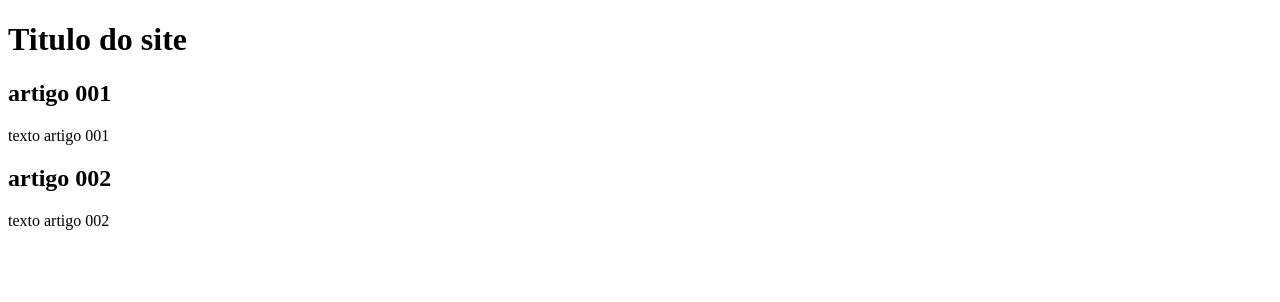
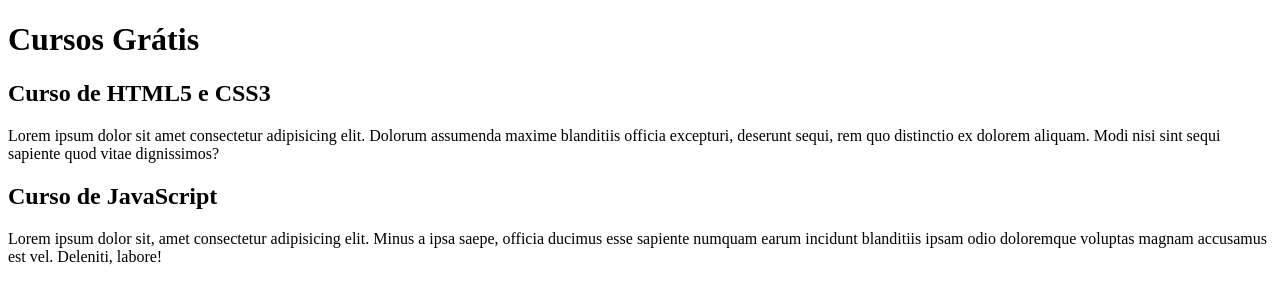
Before and after one commit to DevNataliaDuarte/projeto-site, a plain HTML site: page index.html in a window 1280 px wide. Drawn offline with Linux system fonts and the light colour scheme.

Commit message:
comecei a escrever o conteúdo

```diff
--- a/index.html
+++ b/index.html
@@ -8,15 +8,15 @@
 <body>
     <main>
         <header>
-            <h1>Titulo do site</h1>
+            <h1>Cursos Grátis</h1>
         </header>
         <article>
-            <h2>artigo 001</h2>
-            <p>texto artigo 001</p>
+            <h2>Curso de HTML5 e CSS3</h2>
+            <p>Lorem ipsum dolor sit amet consectetur adipisicing elit. Dolorum assumenda maxime blanditiis officia excepturi, deserunt sequi, rem quo distinctio ex dolorem aliquam. Modi nisi sint sequi sapiente quod vitae dignissimos?</p>
         </article>
         <article>
-            <h2>artigo 002</h2>
-            <p>texto artigo 002</p>
+            <h2>Curso de JavaScript</h2>
+            <p>Lorem ipsum dolor sit, amet consectetur adipisicing elit. Minus a ipsa saepe, officia ducimus esse sapiente numquam earum incidunt blanditiis ipsam odio doloremque voluptas magnam accusamus est vel. Deleniti, labore!</p>
         </article>
     </main>
 </body>
```
